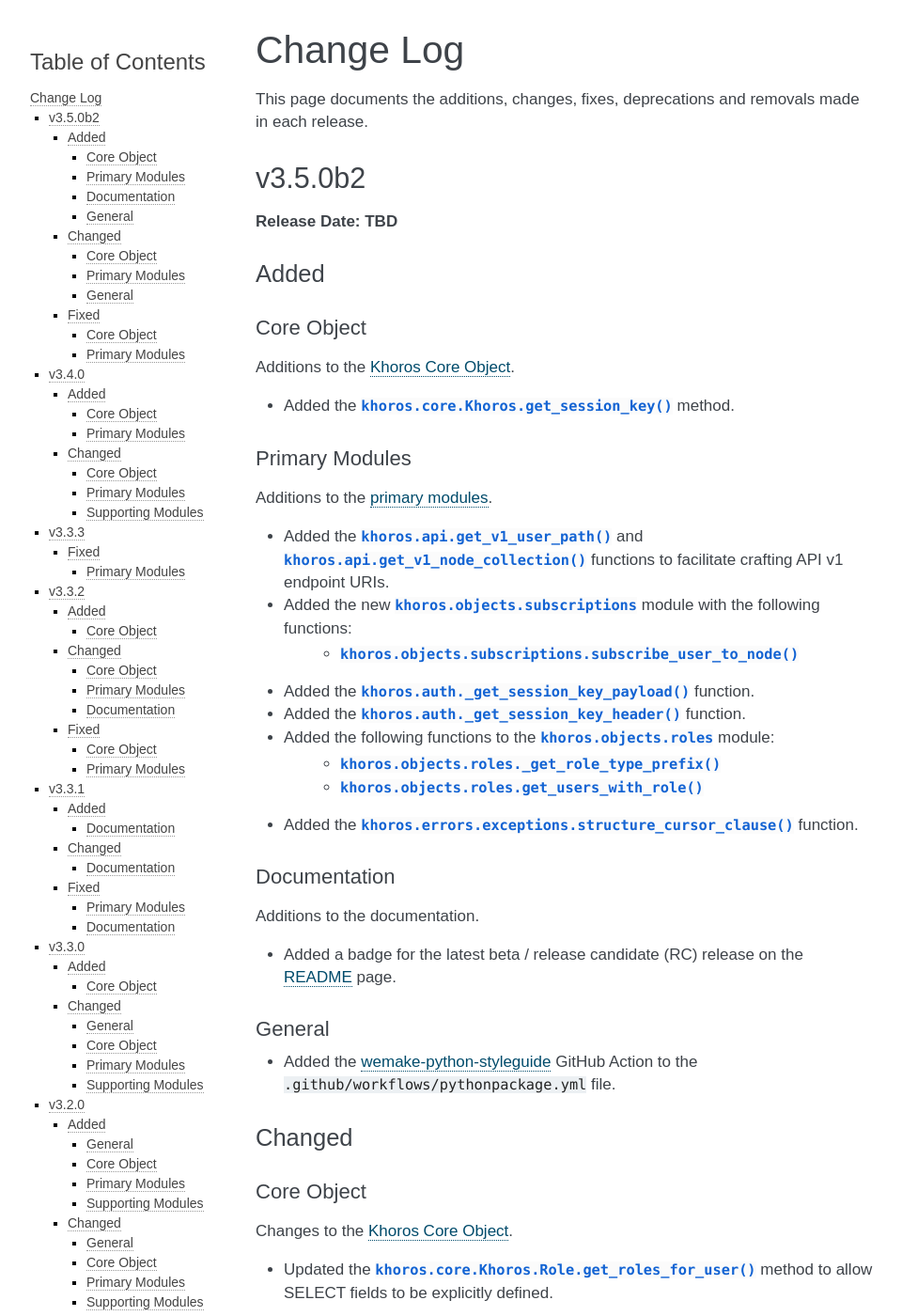
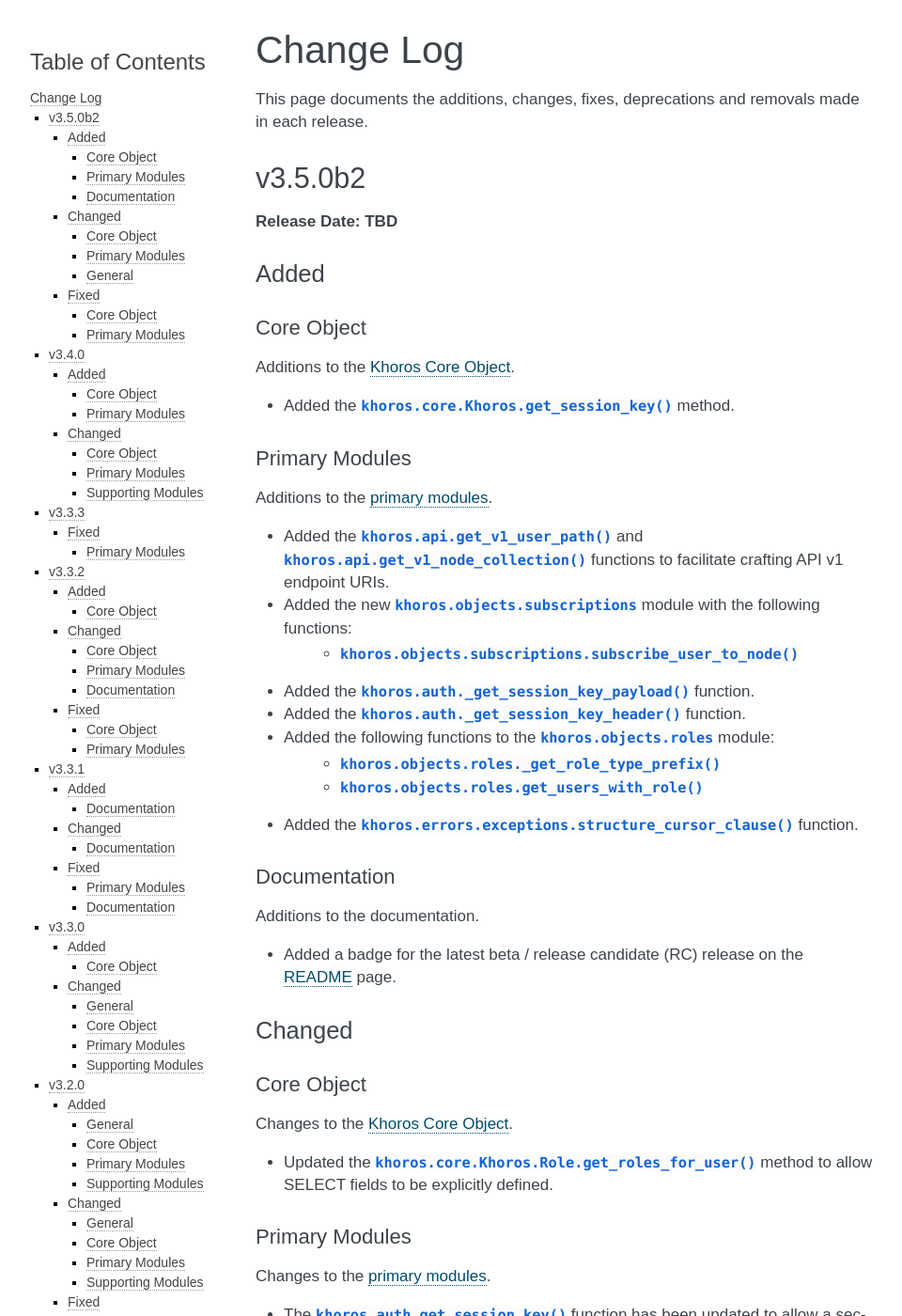
Before and after one commit to jeffshurtliff/khoros, a Sphinx documentation site: the page built from docs/changelog.rst, in a window 1280 px wide and 1400 px high. Shown: the whole window at 94% size, without its empty margins (148-1108 px from the left). Built offline with Sphinx 7.4.7, drawn with Linux system fonts in a browser that asks for light colours; the version number could not be read and is left out.

Commit message:
Removed the new GitHub Action as it was too sensitive and did not appear to match PEP8

```diff
--- a/docs/changelog.rst
+++ b/docs/changelog.rst
@@ -38,11 +38,6 @@
 
 * Added a badge for the latest beta / release candidate (RC) release on the
   `README <https://github.com/jeffshurtliff/khoros/blob/master/README.md>`_ page.
-
-General
--------
-* Added the `wemake-python-styleguide <https://github.com/marketplace/actions/wemake-python-styleguide>`_
-  GitHub Action to the ``.github/workflows/pythonpackage.yml`` file.
 
 Changed
 =======
```
Also changed, not shown: 1 other file.
